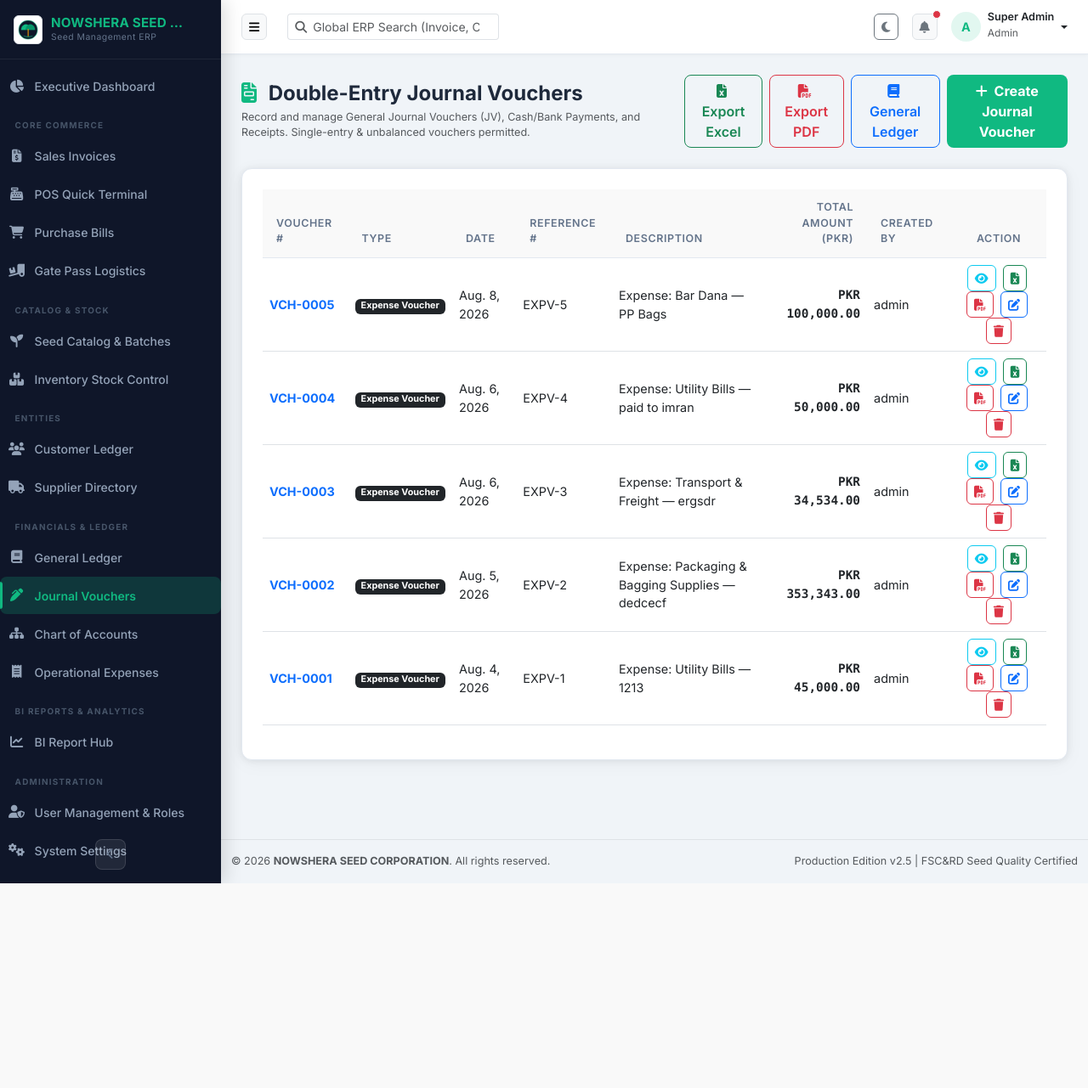
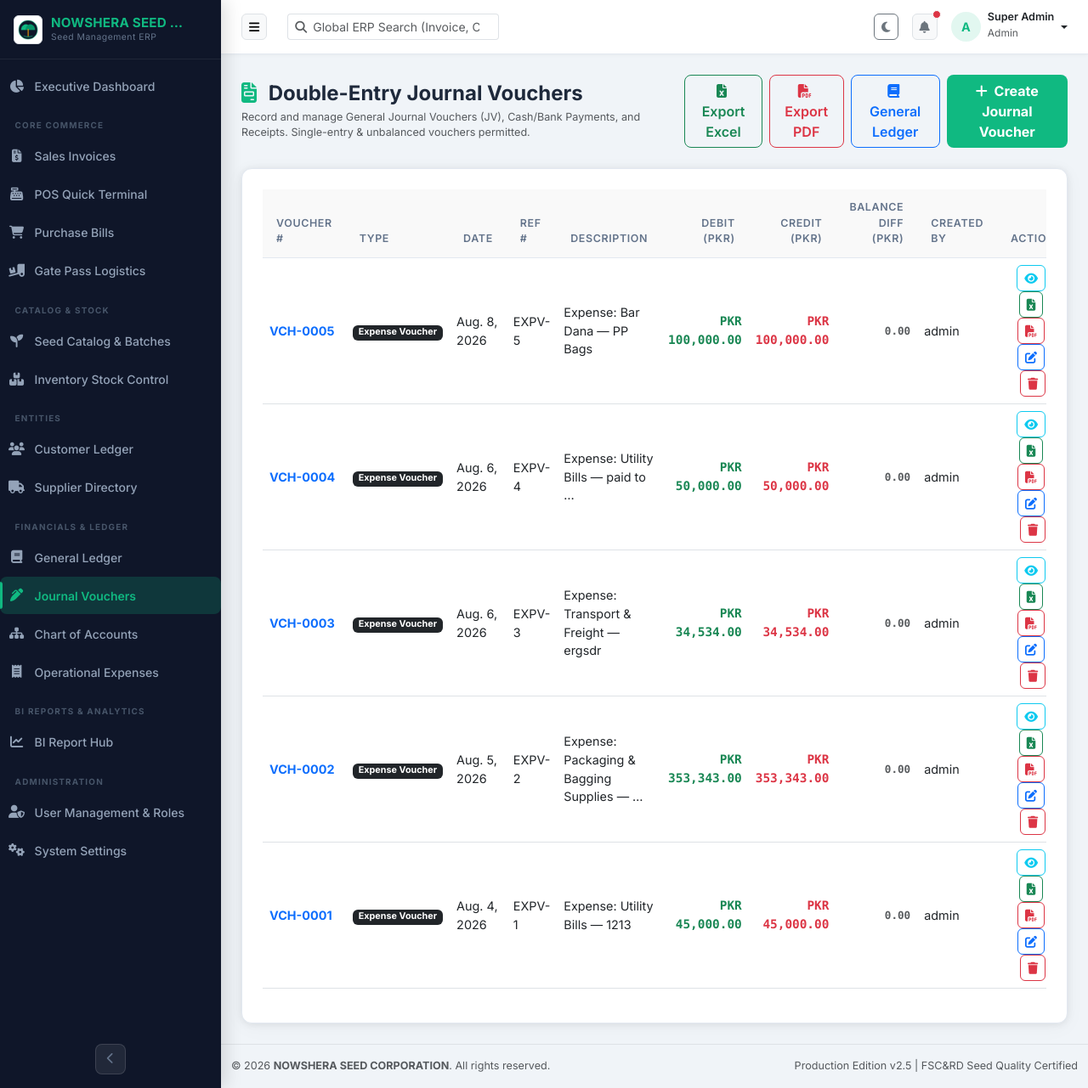
Before and after one commit to Wajahat35/nowsheraseed, a Django app: page /finance/vouchers/ in a window 1280 px wide. Shown: the whole page at 85% size. Before the commit the page ends 1040 px from the top, so only its background shows below. Run offline with Django 5.2, Linux system fonts and the light colour scheme; a user stored in the database is signed in; data comes from the database, SQL or seed files in the repository; some libraries are stand-ins or nearby versions.

Commit message:
Add Balance Diff (PKR) column to Journal Voucher list table, detail view, and Excel/PDF exports

```diff
--- a/apps/finance/models.py
+++ b/apps/finance/models.py
@@ -66,6 +66,14 @@ class JournalVoucher(models.Model):
             self.voucher_number = f"VCH-{(last_id + 1):04d}"
         super().save(*args, **kwargs)
 
+    @property
+    def is_balanced(self):
+        return self.total_debit == self.total_credit
+
+    @property
+    def balance_difference(self):
+        return abs(self.total_debit - self.total_credit)
+
     def __str__(self):
         return f"{self.voucher_number} ({self.voucher_type}) - PKR {self.total_debit}"
 
--- a/apps/finance/views.py
+++ b/apps/finance/views.py
@@ -110,10 +110,11 @@ class VoucherCreateView(LoginRequiredMixin, View):
                     voucher.total_credit = total_cr
                     voucher.save()
 
+                    diff = abs(total_dr - total_cr)
                     status_str = "UNBALANCED" if total_dr != total_cr else "BALANCED"
-                    log_activity(request.user, 'CREATE', 'Finance', f"Created {status_str} Journal Voucher {voucher.voucher_number} (Dr: PKR {total_dr}, Cr: PKR {total_cr})", request)
+                    log_activity(request.user, 'CREATE', 'Finance', f"Created {status_str} Journal Voucher {voucher.voucher_number} (Dr: PKR {total_dr}, Cr: PKR {total_cr}, Diff: PKR {diff})", request)
                     if total_dr != total_cr:
-                        messages.warning(request, f"Journal Voucher {voucher.voucher_number} posted as UNBALANCED (Debit: PKR {total_dr} | Credit: PKR {total_cr}).")
+                        messages.warning(request, f"Journal Voucher {voucher.voucher_number} posted as UNBALANCED (Debit: PKR {total_dr} | Credit: PKR {total_cr} | Diff: PKR {diff}).")
                     else:
                         messages.success(request, f"Journal Voucher {voucher.voucher_number} posted successfully!")
                     return redirect('finance:voucher_detail', pk=voucher.pk)
@@ -191,10 +192,11 @@ class VoucherUpdateView(LoginRequiredMixin, View):
                     vch.total_credit = total_cr
                     vch.save()
 
+                    diff = abs(total_dr - total_cr)
                     status_str = "UNBALANCED" if total_dr != total_cr else "BALANCED"
-                    log_activity(request.user, 'UPDATE', 'Finance', f"Updated {status_str} Journal Voucher {vch.voucher_number} (Dr: PKR {total_dr}, Cr: PKR {total_cr})", request)
+                    log_activity(request.user, 'UPDATE', 'Finance', f"Updated {status_str} Journal Voucher {vch.voucher_number} (Dr: PKR {total_dr}, Cr: PKR {total_cr}, Diff: PKR {diff})", request)
                     if total_dr != total_cr:
-                        messages.warning(request, f"Journal Voucher {vch.voucher_number} updated as UNBALANCED (Debit: PKR {total_dr} | Credit: PKR {total_cr}).")
+                        messages.warning(request, f"Journal Voucher {vch.voucher_number} updated as UNBALANCED (Debit: PKR {total_dr} | Credit: PKR {total_cr} | Diff: PKR {diff}).")
                     else:
                         messages.success(request, f"Journal Voucher {vch.voucher_number} updated successfully!")
                     return redirect('finance:voucher_detail', pk=vch.pk)
@@ -232,10 +234,10 @@ class ExportVoucherListExcelView(LoginRequiredMixin, View):
         if search:
             qs = qs.filter(models.Q(voucher_number__icontains=search) | models.Q(reference_no__icontains=search) | models.Q(description__icontains=search))
 
-        headers = ['Voucher #', 'Type', 'Date', 'Reference #', 'Description', 'Total Debit (PKR)', 'Total Credit (PKR)', 'Status', 'Created By']
+        headers = ['Voucher #', 'Type', 'Date', 'Reference #', 'Description', 'Total Debit (PKR)', 'Total Credit (PKR)', 'Balance Diff (PKR)', 'Status', 'Created By']
         rows = []
         for v in qs:
-            status = "BALANCED" if v.total_debit == v.total_credit else "UNBALANCED"
+            status = "BALANCED" if v.is_balanced else "UNBALANCED"
             rows.append([
                 v.voucher_number,
                 v.get_voucher_type_display(),
@@ -244,6 +246,7 @@ class ExportVoucherListExcelView(LoginRequiredMixin, View):
                 v.description or '',
                 float(v.total_debit),
                 float(v.total_credit),
+                float(v.balance_difference),
                 status,
                 v.created_by.username if v.created_by else 'System'
             ])
@@ -261,10 +264,10 @@ class ExportVoucherListPDFView(LoginRequiredMixin, View):
         if search:
             qs = qs.filter(models.Q(voucher_number__icontains=search) | models.Q(reference_no__icontains=search) | models.Q(description__icontains=search))
 
-        headers = ['Voucher #', 'Type', 'Date', 'Ref #', 'Debit (PKR)', 'Credit (PKR)', 'Status']
+        headers = ['Voucher #', 'Type', 'Date', 'Ref #', 'Debit (PKR)', 'Credit (PKR)', 'Diff (PKR)', 'Status']
         rows = []
         for v in qs:
-            status = "Balanced" if v.total_debit == v.total_credit else "Unbalanced"
+            status = "Balanced" if v.is_balanced else "Unbalanced"
             rows.append([
                 v.voucher_number,
                 v.voucher_type,
@@ -272,6 +275,7 @@ class ExportVoucherListPDFView(LoginRequiredMixin, View):
                 v.reference_no or '-',
                 f"{v.total_debit:,.2f}",
                 f"{v.total_credit:,.2f}",
+                f"{v.balance_difference:,.2f}",
                 status
             ])
         log_activity(request.user, 'EXPORT', 'Finance', 'Exported Journal Vouchers list to PDF', request)
@@ -292,6 +296,8 @@ class ExportVoucherDetailExcelView(LoginRequiredMixin, View):
                 item.narration or ''
             ])
         rows.append(['TOTALS', '', float(voucher.total_debit), float(voucher.total_credit), ''])
+        if not voucher.is_balanced:
+            rows.append(['BALANCE DIFFERENCE', '', float(voucher.balance_difference), '', 'UNBALANCED VOUCHER'])
         filename = f"Voucher_{voucher.voucher_number}.xlsx"
         sheet_title = f"{voucher.voucher_number}"
         log_activity(request.user, 'EXPORT', 'Finance', f"Exported Journal Voucher {voucher.voucher_number} to Excel", request)
@@ -316,7 +322,14 @@ class ExportVoucherDetailPDFView(LoginRequiredMixin, View):
             f"{voucher.total_credit:,.2f}",
             ''
         ])
-        status_str = "Balanced" if voucher.total_debit == voucher.total_credit else "UNBALANCED"
+        if not voucher.is_balanced:
+            rows.append([
+                'BALANCE DIFFERENCE',
+                f"Diff: {voucher.balance_difference:,.2f}",
+                '',
+                'UNBALANCED VOUCHER'
+            ])
+        status_str = "Balanced" if voucher.is_balanced else f"UNBALANCED (Diff: PKR {voucher.balance_difference:,.2f})"
         title = f"Journal Voucher {voucher.voucher_number} ({voucher.get_voucher_type_display()}) [{status_str}]"
         filename = f"Voucher_{voucher.voucher_number}.pdf"
         log_activity(request.user, 'EXPORT', 'Finance', f"Exported Journal Voucher {voucher.voucher_number} to PDF", request)
--- a/templates/finance/voucher_list.html
+++ b/templates/finance/voucher_list.html
@@ -33,9 +33,11 @@
                     <th>Voucher #</th>
                     <th>Type</th>
                     <th>Date</th>
-                    <th>Reference #</th>
+                    <th>Ref #</th>
                     <th>Description</th>
-                    <th class="text-end">Total Amount (PKR)</th>
+                    <th class="text-end">Debit (PKR)</th>
+                    <th class="text-end">Credit (PKR)</th>
+                    <th class="text-end">Balance Diff (PKR)</th>
                     <th>Created By</th>
                     <th class="text-center">Action</th>
                 </tr>
@@ -47,15 +49,22 @@
                             <a href="{% url 'finance:voucher_detail' v.pk %}" class="fw-bold text-primary text-decoration-none">
                                 {{ v.voucher_number }}
                             </a>
-                            {% if v.total_debit != v.total_credit %}
-                                <span class="badge bg-warning text-dark ms-1" title="Unbalanced Voucher: Debit (PKR {{ v.total_debit }}) != Credit (PKR {{ v.total_credit }})">Unbalanced</span>
-                            {% endif %}
                         </td>
                         <td><span class="badge bg-dark">{{ v.get_voucher_type_display }}</span></td>
                         <td>{{ v.date }}</td>
                         <td>{{ v.reference_no|default:"-" }}</td>
-                        <td>{{ v.description|truncatewords:8 }}</td>
-                        <td class="text-end fw-bold text-emerald font-monospace">PKR {{ v.total_debit|intcomma }}</td>
+                        <td>{{ v.description|truncatewords:6|default:"-" }}</td>
+                        <td class="text-end fw-bold text-success font-monospace">PKR {{ v.total_debit|intcomma }}</td>
+                        <td class="text-end fw-bold text-danger font-monospace">PKR {{ v.total_credit|intcomma }}</td>
+                        <td class="text-end font-monospace fw-bold">
+                            {% if not v.is_balanced %}
+                                <span class="badge bg-warning text-dark px-2 py-1" title="Unbalanced Difference: Debit (PKR {{ v.total_debit }}) - Credit (PKR {{ v.total_credit }})">
+                                    <i class="fas fa-exclamation-triangle me-1"></i> PKR {{ v.balance_difference|intcomma }}
+                                </span>
+                            {% else %}
+                                <span class="text-muted small">0.00</span>
+                            {% endif %}
+                        </td>
                         <td>{{ v.created_by.username|default:"System" }}</td>
                         <td class="text-center">
                             <a href="{% url 'finance:voucher_detail' v.pk %}" class="btn btn-sm btn-outline-info me-1" title="View Voucher"><i class="fas fa-eye"></i></a>
@@ -69,7 +78,7 @@
                         </td>
                     </tr>
                 {% empty %}
-                    <tr><td colspan="8" class="text-center text-muted py-4"><i class="fas fa-inbox me-2"></i>No financial vouchers created yet. Click <strong>Create Journal Voucher</strong> above.</td></tr>
+                    <tr><td colspan="10" class="text-center text-muted py-4"><i class="fas fa-inbox me-2"></i>No financial vouchers created yet. Click <strong>Create Journal Voucher</strong> above.</td></tr>
                 {% endfor %}
             </tbody>
         </table>
```
Also changed, not shown: templates/finance/voucher_detail.html (+19 -6 lines).
